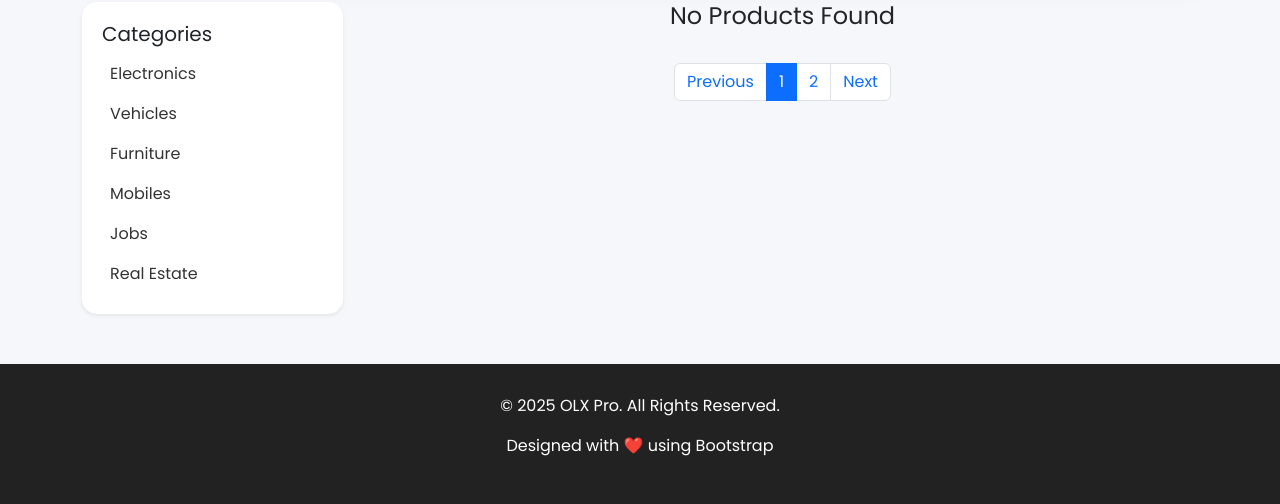
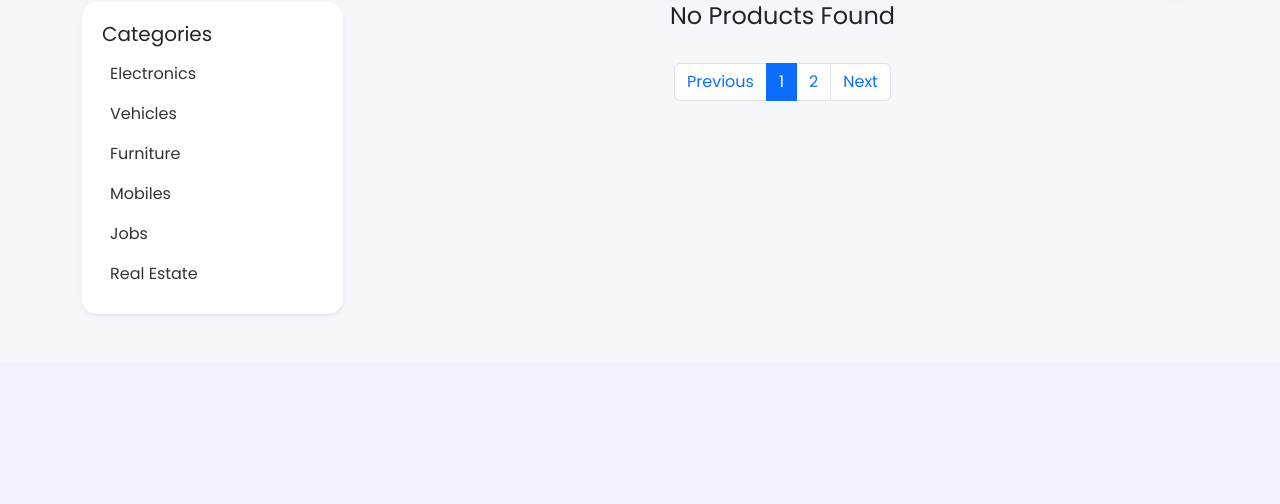
Before and after one commit to roushan-rajput/OLX, a Django app: page / in a window 1280 px wide. Shown: the part 460-964 px from the top of the page. After the commit the page ends 776 px from the top, so only its background shows below. Run offline with Django 5.2, Linux system fonts and the light colour scheme.

Commit message:
Changing the some frontend

```diff
--- a/app/templates/landing.html
+++ b/app/templates/landing.html
@@ -13,7 +13,6 @@
     <link href="https://fonts.googleapis.com/css2?family=Poppins:wght@400;600&display=swap" rel="stylesheet">
 
     <style>
-
         body {
             font-family: 'Poppins', sans-serif;
             background: #f5f7fa;
@@ -118,7 +117,7 @@
 <nav class="navbar navbar-expand-lg">
     <div class="container">
         <a class="navbar-brand" href="#">OLX Pro</a>
-        <button class="btn btn-light">Post Ad</button>
+        <button class="btn btn-light">Login</button>
     </div>
 </nav>
 
@@ -139,7 +138,6 @@
             <div class="col-md-3">
                 <input type="text" name="search" class="form-control" placeholder="Search products...">
             </div>
-
             <div class="col-md-2">
                 <select name="category" class="form-select">
                     <option value="">Category</option>
@@ -256,13 +254,7 @@
 
 </div>
 
-<!-- FOOTER -->
-<footer>
-    <div class="container text-center">
-        <p>© 2025 OLX Pro. All Rights Reserved.</p>
-        <p>Designed with ❤️ using Bootstrap</p>
-    </div>
-</footer>
+
 
 </body>
 </html>
```
